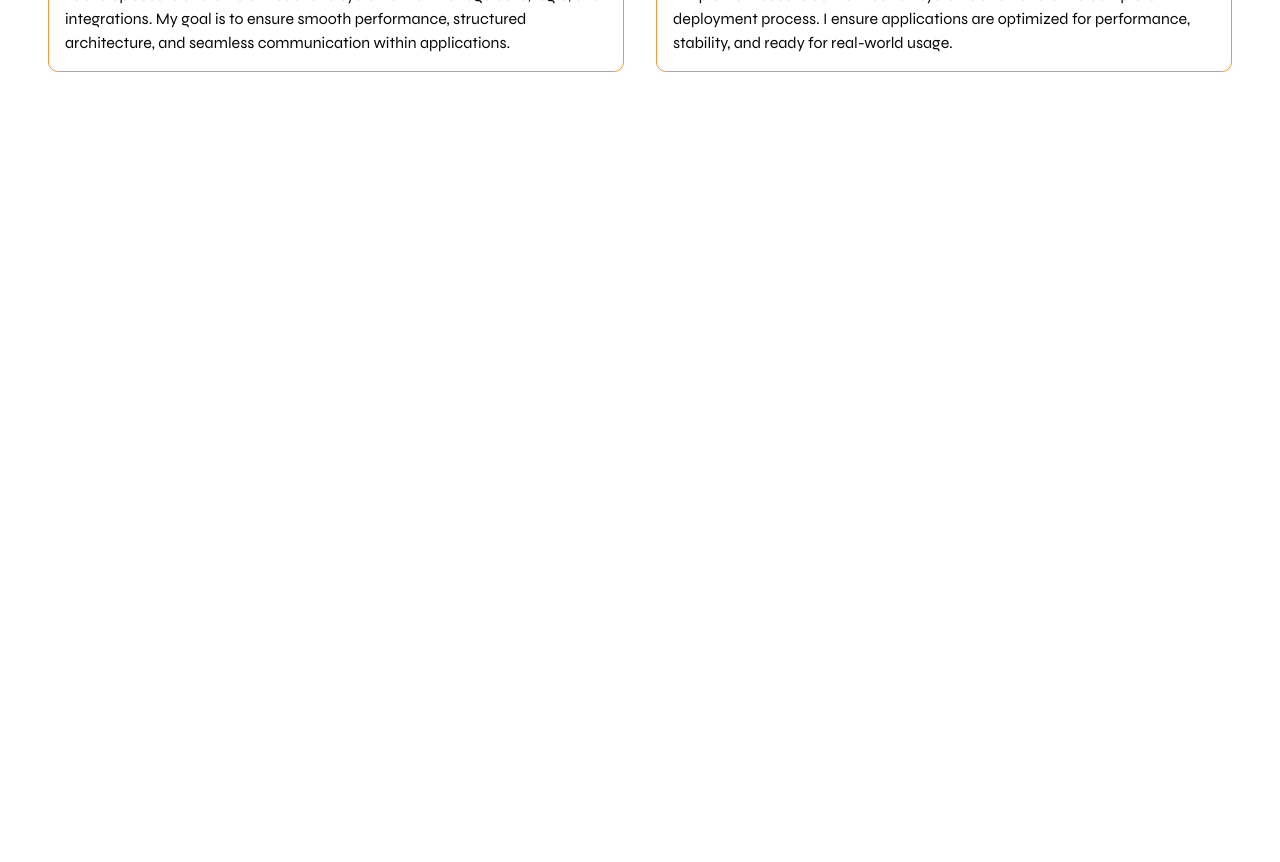
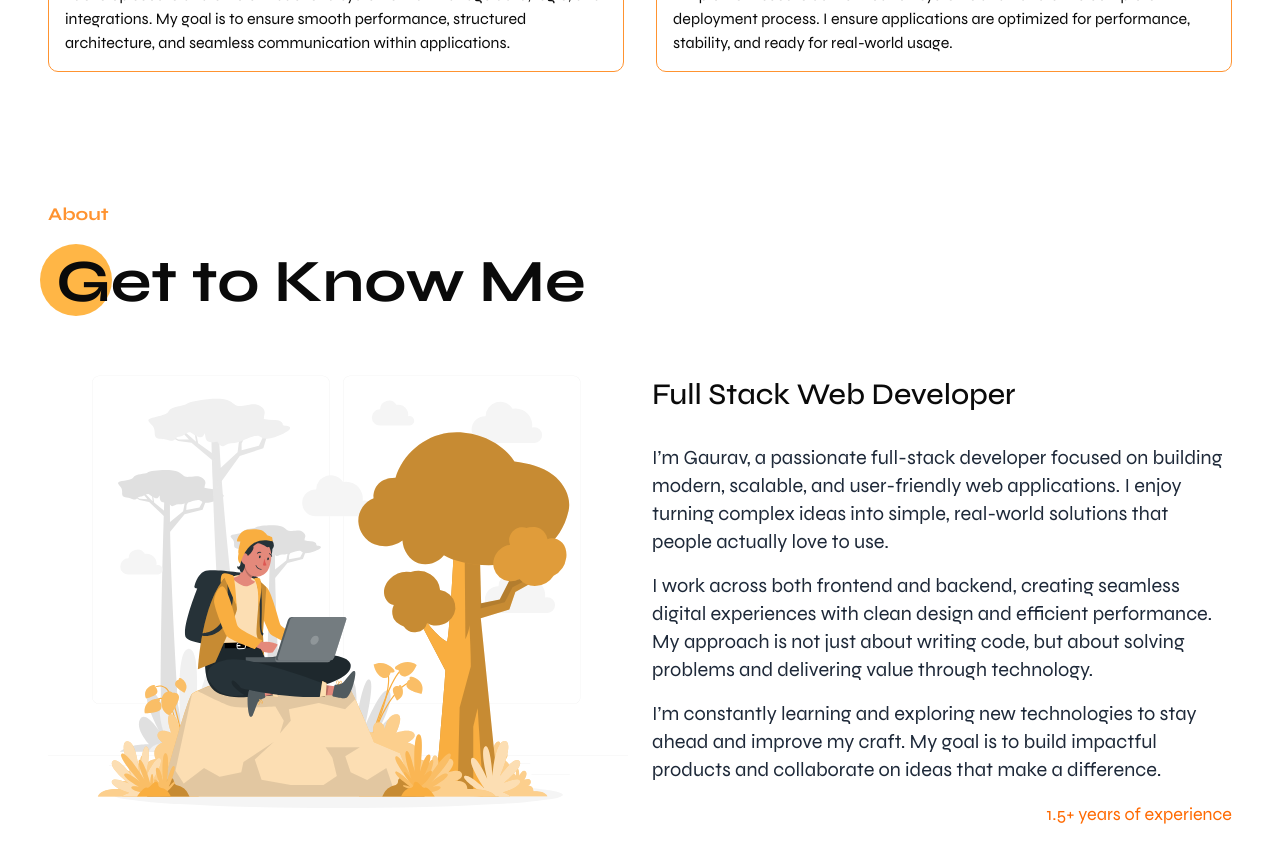
Before and after one commit to gauravkr-dev/gaurav-portfolio, a Next.js app: page / in a window 1280 px wide. Shown: the part 1300-2162 px from the top of the page. Before the commit the page ends 1436 px from the top, so only its background shows below. Built offline with nearby package versions, Linux system fonts and the light colour scheme.

Commit message:
Created About section

```diff
--- /dev/null
+++ b/app/_components/AboutSection.tsx
@@ -0,0 +1,110 @@
+"use client"
+import React from 'react'
+import { motion } from 'framer-motion';
+
+const AboutSection = () => {
+    return (
+        <section id="about" className='bg-white px-4 md:px-12 py-16'>
+            <motion.div
+                variants={{
+                    hidden: {},
+                    show: { transition: { staggerChildren: 0.12 } },
+                }}
+                initial="hidden"
+                whileInView="show"
+                viewport={{ once: true, amount: 0.25 }}
+            >
+                <div className='text-[#FF9330] font-bold text-lg mb-6'>About</div>
+                <motion.div
+                    variants={{ hidden: { x: -60, opacity: 0 }, show: { x: 0, opacity: 1, transition: { duration: 0.80, ease: "easeOut" } } }}
+                    className="relative flex items-center gap-4 ml-2"
+                >
+                    <div className='absolute md:h-18 md:w-18 w-12 h-12 rounded-full bg-[#FFB646] -left-4 -top-2 z-0 pointer-events-none' />
+                    <h1 className="text-4xl md:text-6xl font-bold text-black-800 relative z-10">
+                        Get to Know Me
+                    </h1>
+                </motion.div>
+            </motion.div>
+            <div className='grid grid-cols-1 md:grid-cols-2 gap-6'>
+                {/* Left side */}
+                <motion.div
+                    initial={{ x: -100, opacity: 0 }}
+                    whileInView={{ x: 0, opacity: 1 }}
+                    transition={{ duration: 0.6, ease: "easeOut" }}
+                    viewport={{ once: true, amount: 0.25 }}
+                    className='w-full h-auto'
+                >
+                    <motion.img src="/About.svg" alt="About Image" initial={{ scale: 0.98, opacity: 0 }} whileInView={{ scale: 1, opacity: 1 }} transition={{ duration: 0.6, ease: "easeOut" }} viewport={{ once: true, amount: 0.25 }} />
+                </motion.div>
+                {/* Right side */}
+                <motion.div
+                    variants={{
+                        hidden: {},
+                        show: { transition: { staggerChildren: 0.12 } },
+                    }}
+                    initial="hidden"
+                    whileInView="show"
+                    viewport={{ once: true, amount: 0.25 }}
+                    className='flex flex-col justify-center items-start'
+                >
+                    {/* <motion.div
+                        variants={{ hidden: { x: 40, opacity: 0 }, show: { x: 0, opacity: 1, transition: { duration: 0.45, ease: "easeOut" } } }}
+                        className="flex items-center gap-4 mb-4"
+                    >
+                        <div className="w-18 h-[1.2px] bg-black" />
+                        <p className="font-bold text-black-800 text-2xl md:text-3xl">
+                            Full Stack Web Developer
+                        </p>
+                    </motion.div> */}
+
+                    <motion.div
+                        variants={{ hidden: { x: 60, opacity: 0 }, show: { x: 0, opacity: 1, transition: { duration: 0.55, ease: "easeOut" } } }}
+                        className="relative flex items-center gap-4"
+                    >
+                        {/* <div className='absolute md:h-16 md:w-16 w-12 h-12 rounded-full bg-[#FFB646] -left-7 -top-3 z-0 pointer-events-none' /> */}
+                        <h1 className="text-2xl md:text-3xl font-medium text-black-800 relative z-10">
+                            Full Stack Web Developer
+                        </h1>
+                    </motion.div>
+
+
+                    <motion.div
+                        variants={{ hidden: { x: 40, opacity: 0 }, show: { x: 0, opacity: 1, transition: { duration: 0.45, ease: "easeOut" } } }}
+                        className='mt-4'
+                    >
+                        <h2 className="text-lg md:text-xl text-gray-800 mt-4">
+                            I’m Gaurav, a passionate full-stack developer focused on building modern, scalable, and user-friendly web applications. I enjoy turning complex ideas into simple, real-world solutions that people actually love to use.
+                        </h2>
+                    </motion.div>
+                    <motion.div
+                        variants={{ hidden: { x: 40, opacity: 0 }, show: { x: 0, opacity: 1, transition: { duration: 0.45, ease: "easeOut" } } }}
+                        className=''
+                    >
+                        <h2 className="text-lg md:text-xl text-gray-800 mt-4">
+                            I work across both frontend and backend, creating seamless digital experiences with clean design and efficient performance. My approach is not just about writing code, but about solving problems and delivering value through technology.
+                        </h2>
+                    </motion.div>
+                    <motion.div
+                        variants={{ hidden: { x: 40, opacity: 0 }, show: { x: 0, opacity: 1, transition: { duration: 0.45, ease: "easeOut" } } }}
+                        className=''
+                    >
+                        <h2 className="text-lg md:text-xl text-gray-800 mt-4">
+                            I’m constantly learning and exploring new technologies to stay ahead and improve my craft. My goal is to build impactful products and collaborate on ideas that make a difference.
+                        </h2>
+                    </motion.div>
+
+                    <motion.div
+                        variants={{ hidden: { y: 20, opacity: 0 }, show: { y: 0, opacity: 1, transition: { duration: 0.45, ease: "easeOut" } } }}
+                        className='mt-4 w-full flex justify-end'
+                    >
+                        <p className='text-lg text-orange-500'>
+                            1.5+ years of experience
+                        </p>
+                    </motion.div>
+                </motion.div>
+            </div>
+        </section>
+    )
+}
+
+export default AboutSection
--- a/app/_components/ServiceSection.tsx
+++ b/app/_components/ServiceSection.tsx
@@ -1,6 +1,7 @@
 "use client"
 import { motion } from 'framer-motion'
 import React from 'react'
+
 
 const ServiceSection = () => {
     return (
@@ -68,7 +69,7 @@ const ServiceSection = () => {
                 viewport={{ once: true, amount: 0.25 }}
             >
                 <motion.div
-                    variants={{ hidden: { y: 30, opacity: 0 }, show: { y: 0, opacity: 1, transition: { duration: 1.25, ease: "easeOut" } } }}
+                    variants={{ hidden: { y: 20, opacity: 0 }, show: { y: 0, opacity: 1, transition: { duration: 1.25, ease: "easeOut" } } }}
                     className='grid grid-cols-1 md:grid-cols-2 gap-8 mt-8'
                 >
                     <motion.div whileHover={{ scale: 1.02 }} transition={{ duration: 0.18, ease: "easeOut" }} className='border border-[#FF9330] w-full p-4 rounded-lg  gap-6 flex flex-col hover:bg-[#FF9330]/10 transition duration-300'>
--- a/app/page.tsx
+++ b/app/page.tsx
@@ -1,12 +1,14 @@
 import React from 'react'
 import HeroSection from './_components/HeroSection'
 import ServiceSection from './_components/ServiceSection'
+import AboutSection from './_components/AboutSection'
 
 const page = () => {
   return (
     <div>
       <HeroSection />
       <ServiceSection />
+      <AboutSection />
     </div>
   )
 }
```
Also changed, not shown: public/About.svg (added).
